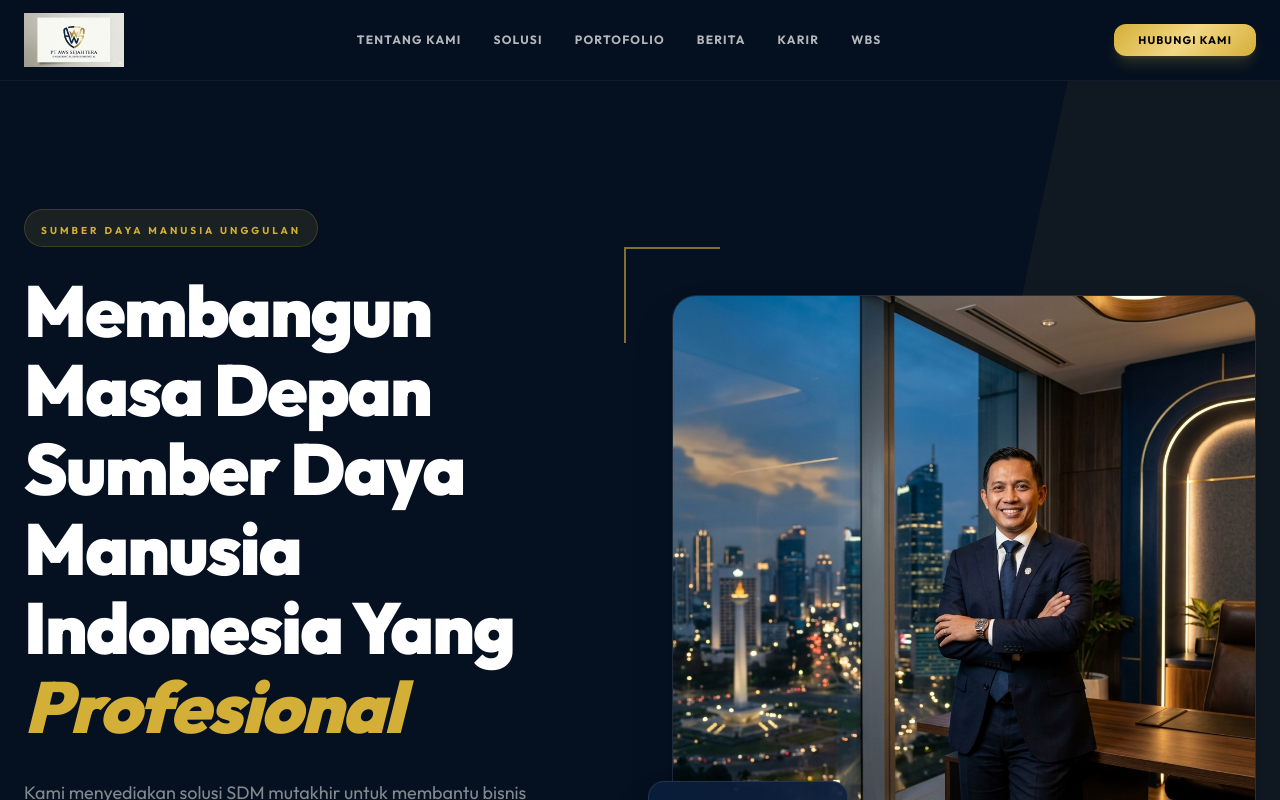
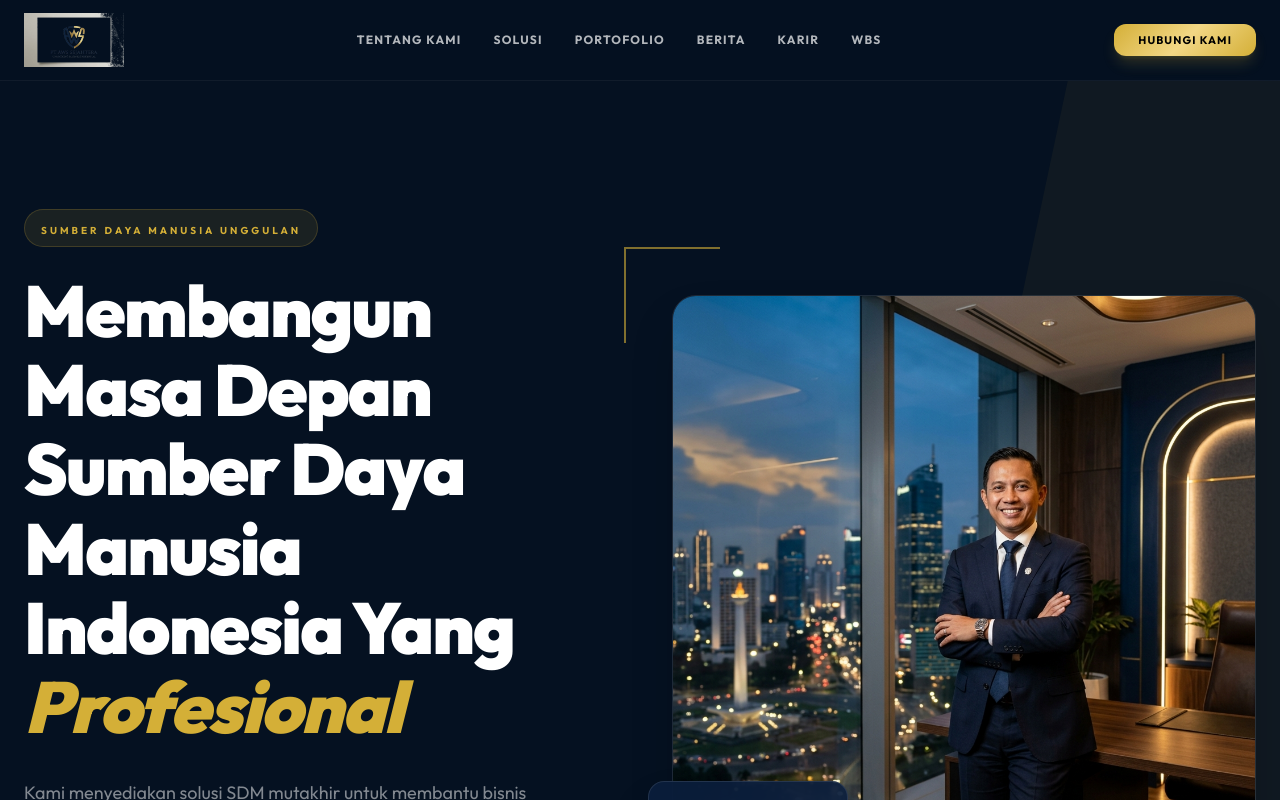
Before and after one commit to sofyannurrohman/outsourching, a Next.js app in the folder frontend/: page / in a window 1280 px wide. Shown: the top 800 px of the page. Built offline with nearby package versions, Linux system fonts and the light colour scheme.

Commit message:
feat: add script to remove background from logo and generate transparent version

```diff
--- a/frontend/components/layout/Navbar.tsx
+++ b/frontend/components/layout/Navbar.tsx
@@ -19,7 +19,7 @@ export default function Navbar() {
     <nav className="relative w-full z-50 bg-background/50 backdrop-blur-md border-b border-white/5">
       <div className="max-w-7xl mx-auto px-6 h-20 flex items-center justify-between">
         <Link href="/" className="flex items-center">
-          <Image src="/images/logo.png" alt="AWS Logo" width={100} height={40} className="object-contain" />
+          <Image src="/images/logo-transparent.png" alt="AWS Logo" width={100} height={40} className="object-contain" />
         </Link>
         <div className="hidden lg:flex gap-8 text-[12px] font-bold uppercase tracking-widest text-white/70">
           <Link href="/about" className="hover:text-primary transition-colors">Tentang Kami</Link>
```
Also changed, not shown: frontend/public/images/logo-transparent.png (added).
